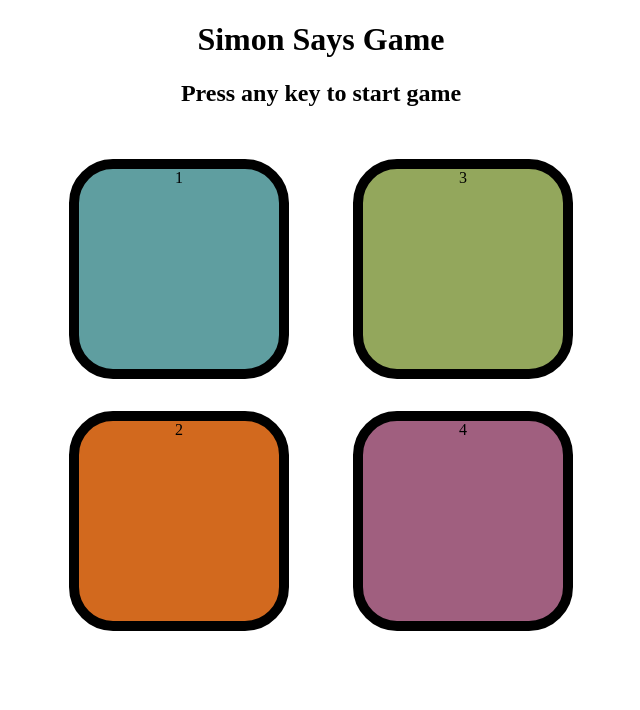
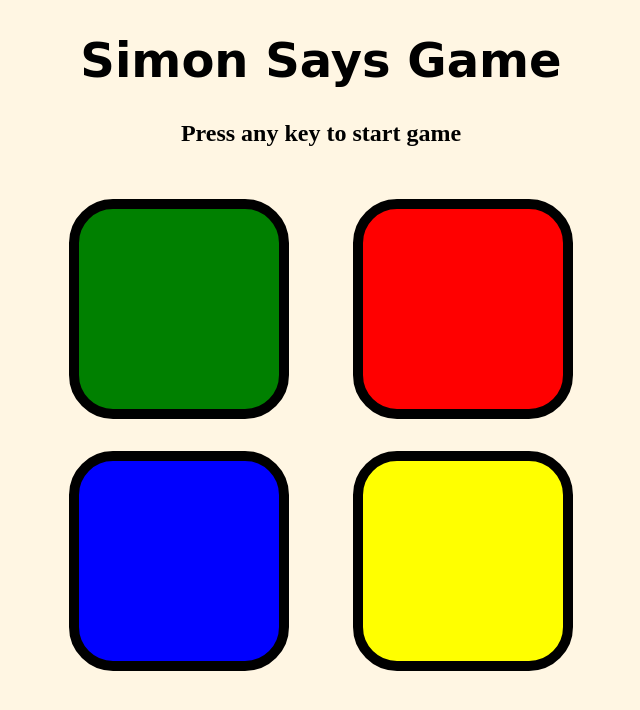
Before and after one commit to ruchibarne/Simon-Game, a plain HTML site: page game.html in a window 1280 px wide. Shown: the whole page, without its empty margins (319-959 px from the left). Drawn offline with Linux system fonts and the light colour scheme.

Commit message:
Add files via upload

```diff
--- a/game.html
+++ b/game.html
@@ -7,16 +7,16 @@
     <link rel = "stylesheet"  href = "style.css">
 </head>
 <body>
-    <h1>Simon Says Game</h1>
+    <h1 class="heading">Simon Says Game</h1>
     <h2>Press any key to start game</h2>
     <div class = "btn-container">
         <div>
-            <div class = "btn C1" type = "button" id = "C1">1</div>
-            <div class = "btn C2" type = "button" id = "C2">2</div>
+            <div class = "btn C1" type = "button" id = "C1"></div>
+            <div class = "btn C2" type = "button" id = "C2"></div>
         </div>
         <div>
-            <div class = "btn C3" type = "button" id = "C3">3</div>
-            <div class = "btn C4" type = "button" id = "C4">4</div>
+            <div class = "btn C3" type = "button" id = "C3"></div>
+            <div class = "btn C4" type = "button" id = "C4"></div>
         </div>
     </div>
 </body>
--- a/style.css
+++ b/style.css
@@ -1,5 +1,12 @@
 body{
     text-align: center;
+    background-color: #fff6e3;
+}
+
+.heading{
+    font-style: normal;
+    font-size: 3rem;
+    font-family: "Dancing Script", cursive;
 }
 
 .btn{
@@ -15,16 +22,16 @@ body{
 }
 
 .C1{
-    background-color: cadetblue;
+    background-color: green;
 }
 .C2{
-    background-color: chocolate;
+    background-color: blue;
 }
 .C3{
-    background-color: rgb(147, 167, 92);
+    background-color: red;
 }
 .C4{
-    background-color: rgb(160, 95, 127);
+    background-color: yellow;
 }
 
 .flash{
@@ -37,9 +44,8 @@ body{
 
 
 
-
 .body{
-    background-color: rgb(169, 169, 169);
+    background-color: rgb(237, 237, 237);
     display: flex;
     align-items: center;
     justify-content: center;
```
Also changed, not shown: js.js (indentation only).
